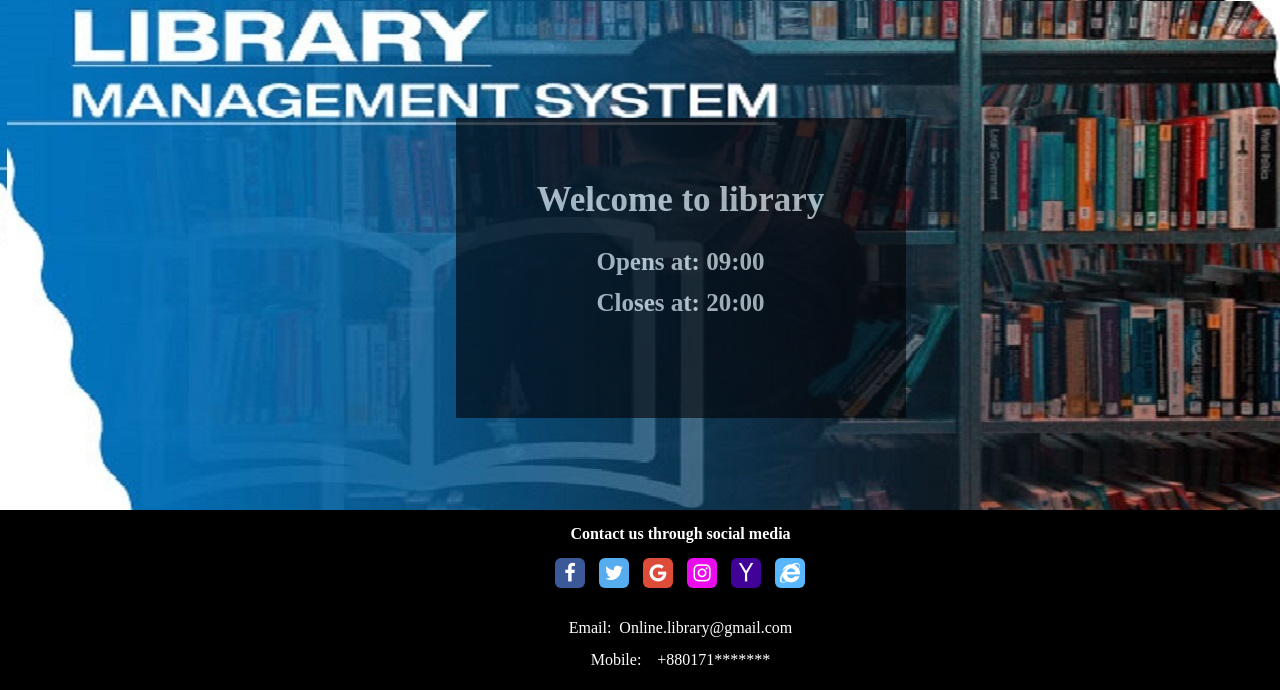
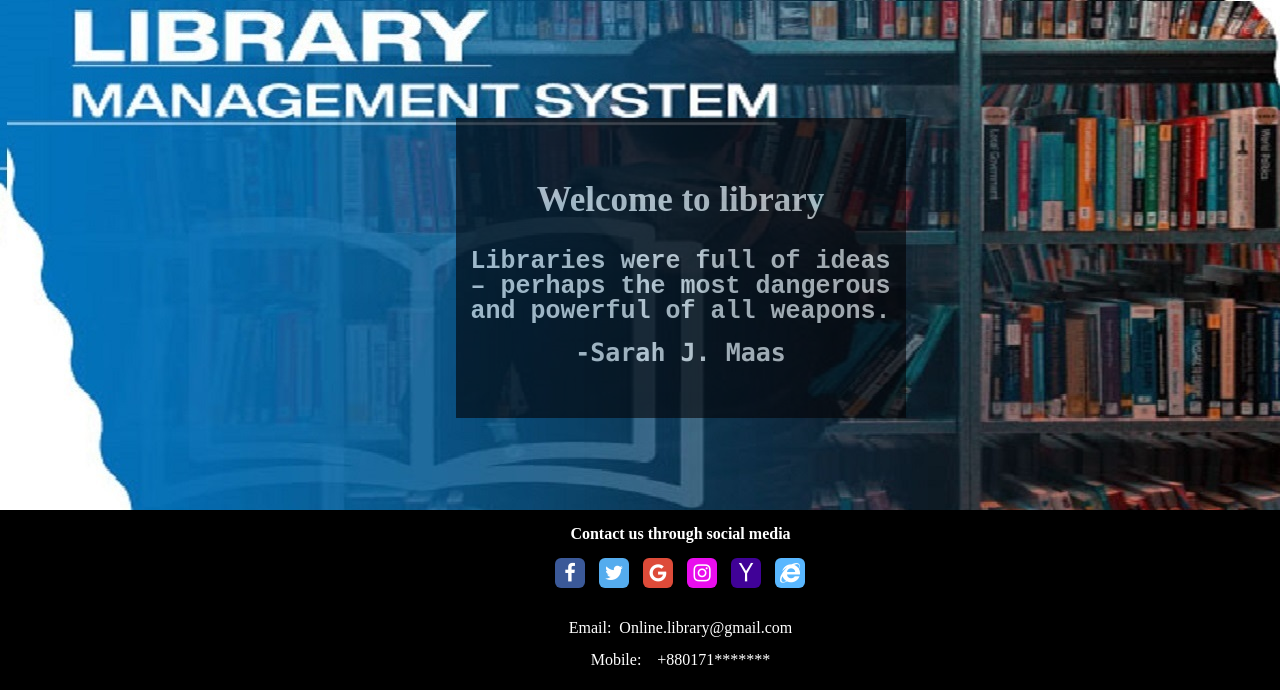
Before and after one commit to Ishankvarshney/Online_Library_system, a PHP site: page / in a window 1280 px wide; the page is wider, and only the part inside the window is pictured. Shown: the part 150-840 px from the top of that part. Run offline with PHP 8.4, Linux system fonts and the light colour scheme.

Commit message:
Update index.php

```diff
--- a/Admin/index.php
+++ b/Admin/index.php
@@ -74,8 +74,8 @@
 			<div class="box">
 				<br><br><br><br>
 				<h1 style="text-align: center; font-size: 35px;">Welcome to library</h1><br><br>
-				<h1 style="text-align: center;font-size: 25px;">Opens at: 09:00 </h1><br>
-				<h1 style="text-align: center;font-size: 25px;">Closes at: 20:00 </h1><br>
+				<h1 style="text-align: center; font-family:Courier New,Lucida Console;font-size: 25px;">Libraries were full of ideas – perhaps the most dangerous and powerful of all weapons.</h1><br>
+				<h1 style="text-align: center; font-family: Lucida Console, Courier New, monospace; font-weight: bold;font-size: 25px;">-Sarah J. Maas</h1><br>
 			</div>
 		</div>
 		</section>
```
